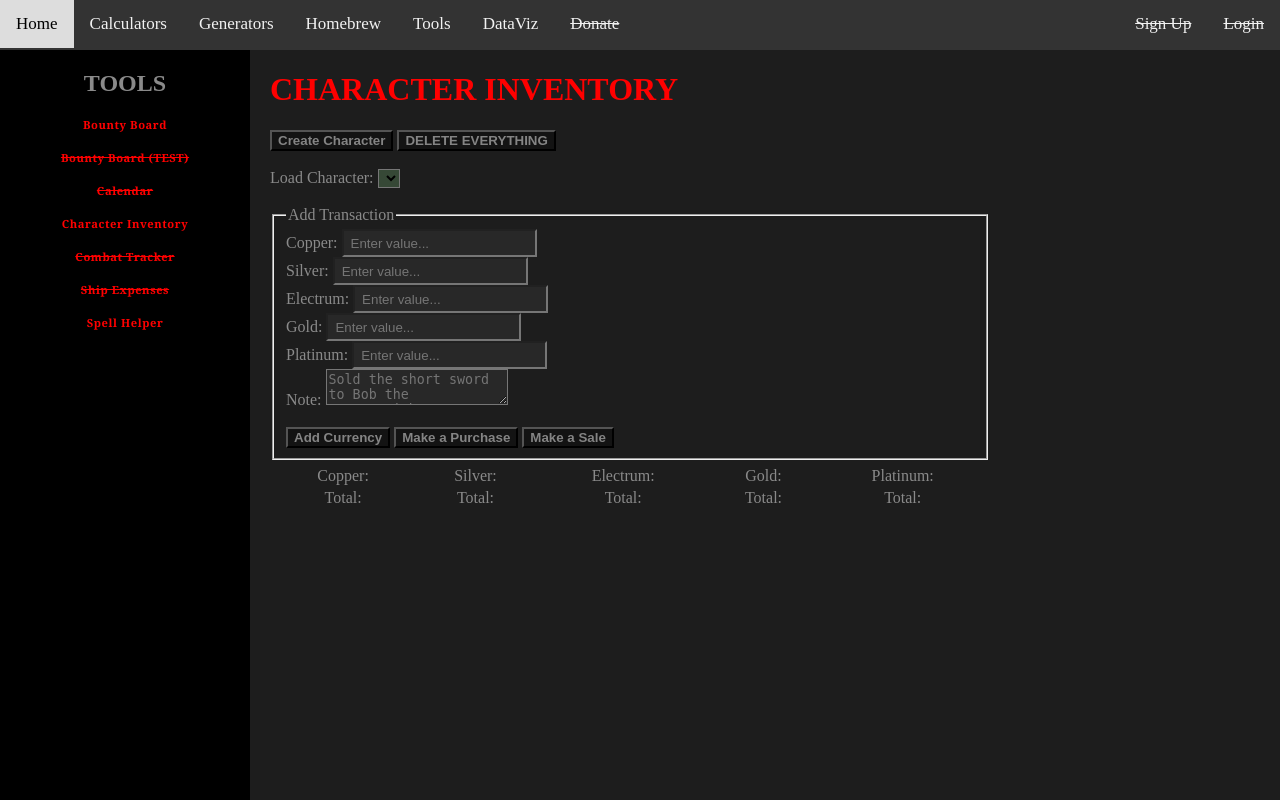
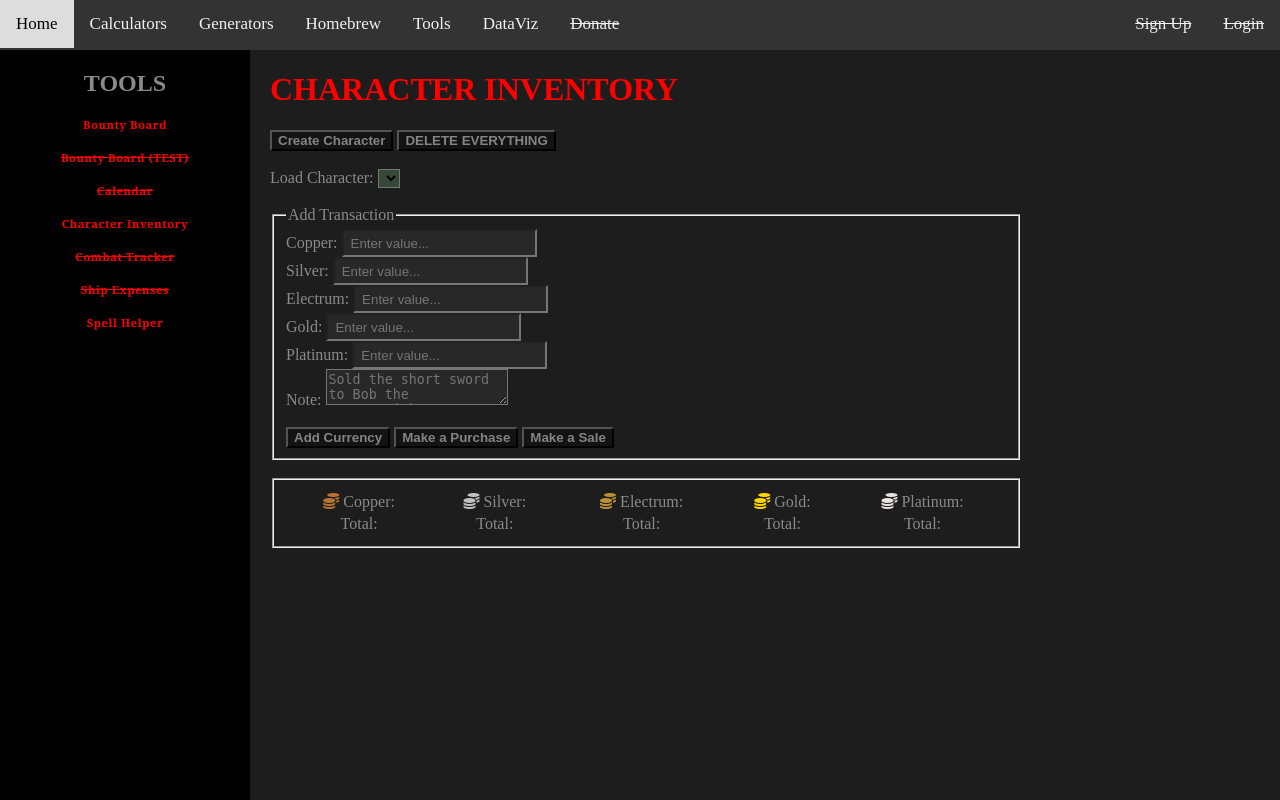
Before and after one commit to mikitz/wangte, a PHP site: page /Tools/Character_Inventory.html in a window 1280 px wide. Run offline with PHP 8.4, Linux system fonts and the light colour scheme; lists and menus that the app fills with data are empty; some libraries are stand-ins or nearby versions.

Commit message:
style changes

```diff
--- a/Tools/Character_Inventory.html
+++ b/Tools/Character_Inventory.html
@@ -13,11 +13,18 @@
         <meta http-equiv="X-UA-Compatible" content="ie=edge">
         <title>GameMaster Website</title>
         <link rel="stylesheet" href="../style.css"/>
+        <link rel="stylesheet" href="Z:\fontawesome-free-5.15.3-web\css\all.css" type="text/css"> <!--load all styles -->
         <script src="../Global_Functions.js"></script>
         <script src="Spell_Helper.js"></script>
         <script src="https://code.jquery.com/jquery-3.6.0.js"></script>
         <script src="Character_Inventory.js"></script>
         <script src="../DataViz/DataViz.js"></script>
+        <link
+            rel="stylesheet"
+            href="https://use.fontawesome.com/releases/v5.8.1/css/all.css"
+            integrity="sha384-50oBUHEmvpQ+1lW4y57PTFmhCaXp0ML5d60M1M7uH2+nqUivzIebhndOJK28anvf"
+            crossorigin="anonymous"
+        />
     </head>
 <!--BODY START-->
     <body>
@@ -56,6 +63,8 @@
                 <button class="special" type="button" id="addPurchase" onclick="purchase()">Make a Purchase</button>
                 <button class="special" type="button" id="addSale" onclick="sell()">Make a Sale</button>
             </fieldset>
+            <br>
+            <fieldset>
                 <table class="currency">
                     <thead>
                         <th>
@@ -64,11 +73,11 @@
                     </thead>
                     <tbody>
                         <tr>
-                        <td>Copper: <div id="copper_display" class="copper"></div></td>
-                        <td>Silver: <div id="silver_display" class="silver"></div></td>
-                        <td>Electrum: <div id="electrum_display" class="electrum"></div></td>
-                        <td>Gold: <div id="gold_display" class="gold"></div></td>
-                        <td>Platinum: <div id="platinum_display" class="copper"></div></td>
+                            <td><i class="fas fa-coins copper-coin"></i> Copper: <div id="copper_display" class="copper"></div></td>
+                            <td><i class="fas fa-coins silver-coin"></i> Silver: <div id="silver_display" class="silver"></div></td>
+                            <td><i class="fas fa-coins electrum-coin"></i> Electrum: <div id="electrum_display" class="electrum"></div></td>
+                            <td><i class="fas fa-coins gold-coin"></i> Gold: <div id="gold_display" class="gold"></div></td>
+                            <td><i class="fas fa-coins platinum-coin"></i> Platinum: <div id="platinum_display" class="copper"></div></td>
                         </tr>
                         <tr>
                             <td>Total: <div id="copperTotal" class="copperTotal"></div></td>
@@ -79,6 +88,8 @@
                         </tr>
                     </tbody>
                 </table>
+            </fieldset>
+
             <p class="transactionTable" id="output"></p>
         </main>
         <script>
--- a/Tools/Character_Inventory.js
+++ b/Tools/Character_Inventory.js
@@ -151,6 +151,11 @@
     updateCurrency('electrum_display')
     updateCurrency('gold_display')
     updateCurrency('platinum_display')
+    totalCurrency('copperTotal')
+    totalCurrency('silverTotal')
+    totalCurrency('electrumTotal')
+    totalCurrency('goldTotal')
+    totalCurrency('platinumTotal')
 }
 // Function to update currencies
 function updateCurrency(id){
--- a/style.css
+++ b/style.css
@@ -274,3 +274,23 @@
     transition-duration: 0.3s;
     font-weight: bold;
 }
+
+.platinum-coin {
+    color: #e5e4e1;
+}
+
+.gold-coin {
+    color: gold;
+}
+
+.electrum-coin {
+    color: #b99033;
+}
+
+.silver-coin {
+    color: silver;
+}
+
+.copper-coin {
+    color: #b87333;
+}
```
Lines whose indentation alone changed are shown as unchanged.
